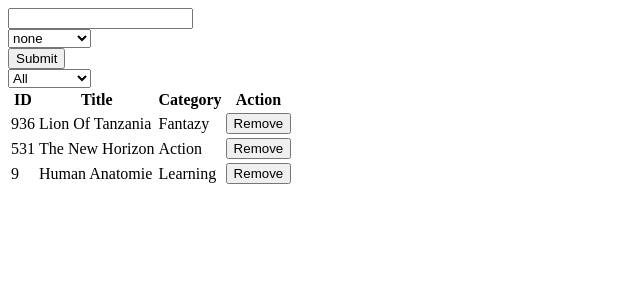
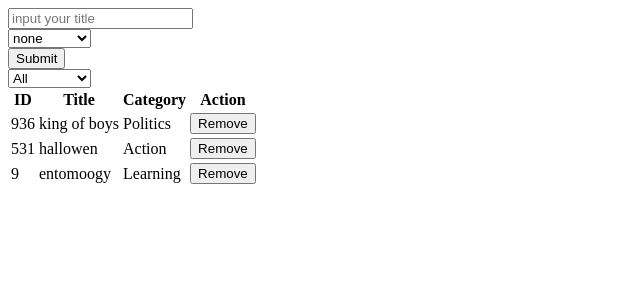
Before and after one commit to wintan1418/read, a React (Create React App) app: page / in a window 1280 px wide. Shown: the top 300 px of the page, without its empty margins (0-640 px from the left). Built offline with nearby package versions, Linux system fonts and the light colour scheme.

Commit message:
update readme

```diff
--- a/src/containers/BookForm.js
+++ b/src/containers/BookForm.js
@@ -36,6 +36,7 @@ const BookForm = ({ createBook }) => {
       <div className="input-group">
         <input
           type="text"
+          placeholder="input your title"
           value={title}
           onChange={handleTitleChange}
         />
--- a/src/index.js
+++ b/src/index.js
@@ -9,17 +9,17 @@ import { createBook } from './action/index';
 const intialState = [
   {
     bookID: Math.floor(Math.random() * 1000),
-    title: 'Lion Of Tanzania',
-    category: 'Fantazy',
+    title: 'king of boys',
+    category: 'Politics',
   },
   {
     bookID: Math.floor(Math.random() * 1000),
-    title: 'The New Horizon',
+    title: 'hallowen',
     category: 'Action',
   },
   {
     bookID: Math.floor(Math.random() * 1000),
-    title: 'Human Anatomie',
+    title: 'entomoogy',
     category: 'Learning',
   },
 ];
```
Also changed, not shown: 1 other file (tests, documents, lock files or other folders).
